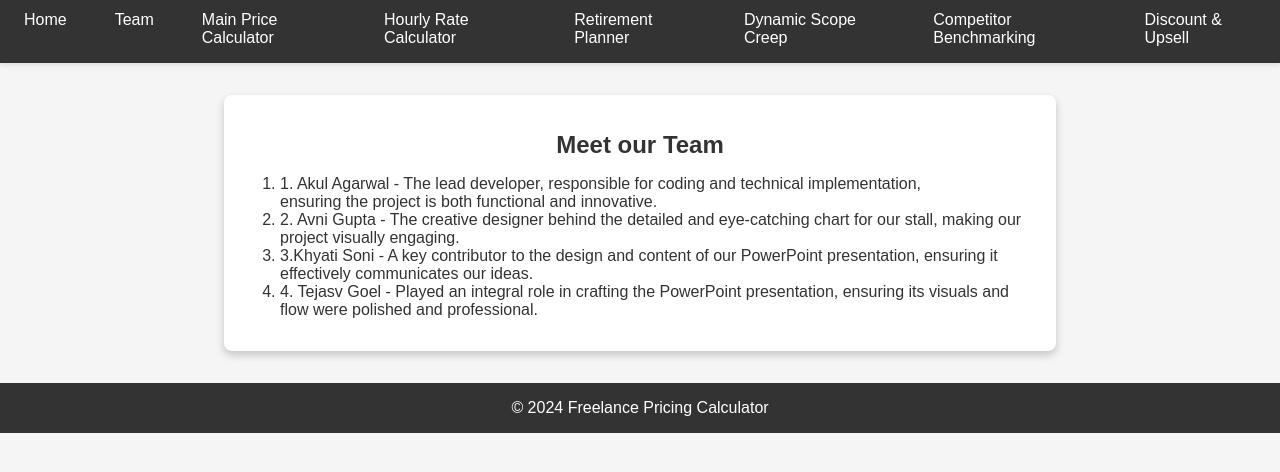
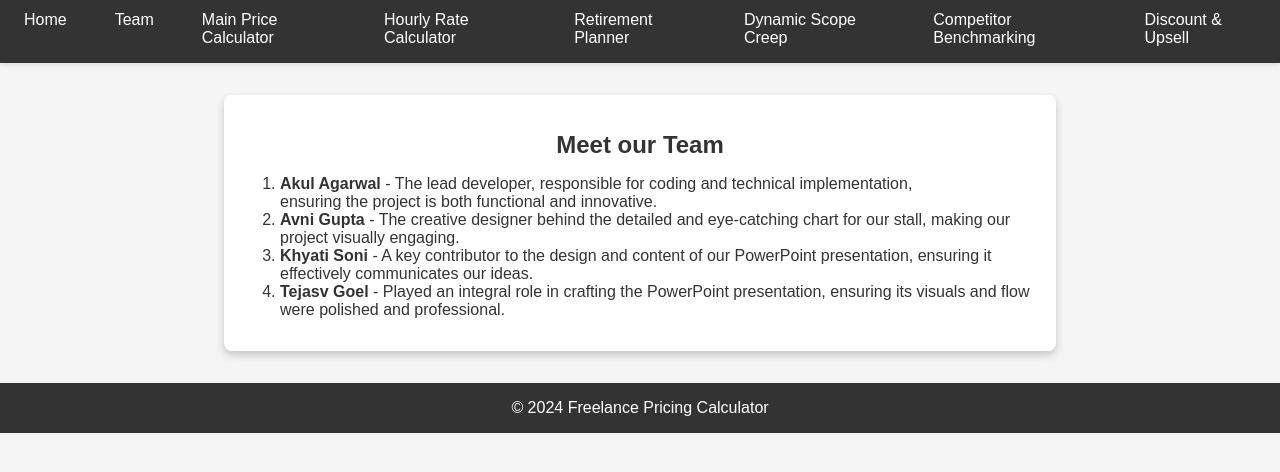
Before and after one commit to Stryker2010/Freelancer-Calculator, a plain HTML site: page index.html in a window 1280 px wide. Both pictures are taken after a click on the link "Team". Shown: the part 70-542 px from the top of the page. Drawn offline with Linux system fonts and the light colour scheme.

Commit message:
Update index.html

```diff
--- a/index.html
+++ b/index.html
@@ -253,10 +253,10 @@
          <section id="Team" class="page hidden">
             <h2>Meet our Team</h2>
       <ol>
-          <li>1. Akul Agarwal -  The lead developer, responsible for coding and technical implementation, <br> ensuring the project is both functional and innovative.</li>
-     <li>2. Avni Gupta -   The creative designer behind the detailed and eye-catching chart for our stall, making our project visually engaging.</li>
-               <li>3.Khyati Soni -   A key contributor to the design and content of our PowerPoint presentation, ensuring it effectively communicates our ideas.</li>
-               <li>4. Tejasv Goel - Played an integral role in crafting the PowerPoint presentation, ensuring its visuals and flow were polished and professional.</li>
+          <li><b>Akul Agarwal </b>-  The lead developer, responsible for coding and technical implementation, <br> ensuring the project is both functional and innovative.</li>
+     <li><b>Avni Gupta </b> -   The creative designer behind the detailed and eye-catching chart for our stall, making our project visually engaging.</li>
+               <li><b>Khyati Soni </b>-   A key contributor to the design and content of our PowerPoint presentation, ensuring it effectively communicates our ideas.</li>
+               <li><b>Tejasv Goel</b> - Played an integral role in crafting the PowerPoint presentation, ensuring its visuals and flow were polished and professional.</li>
 
       </ol>
 
```
